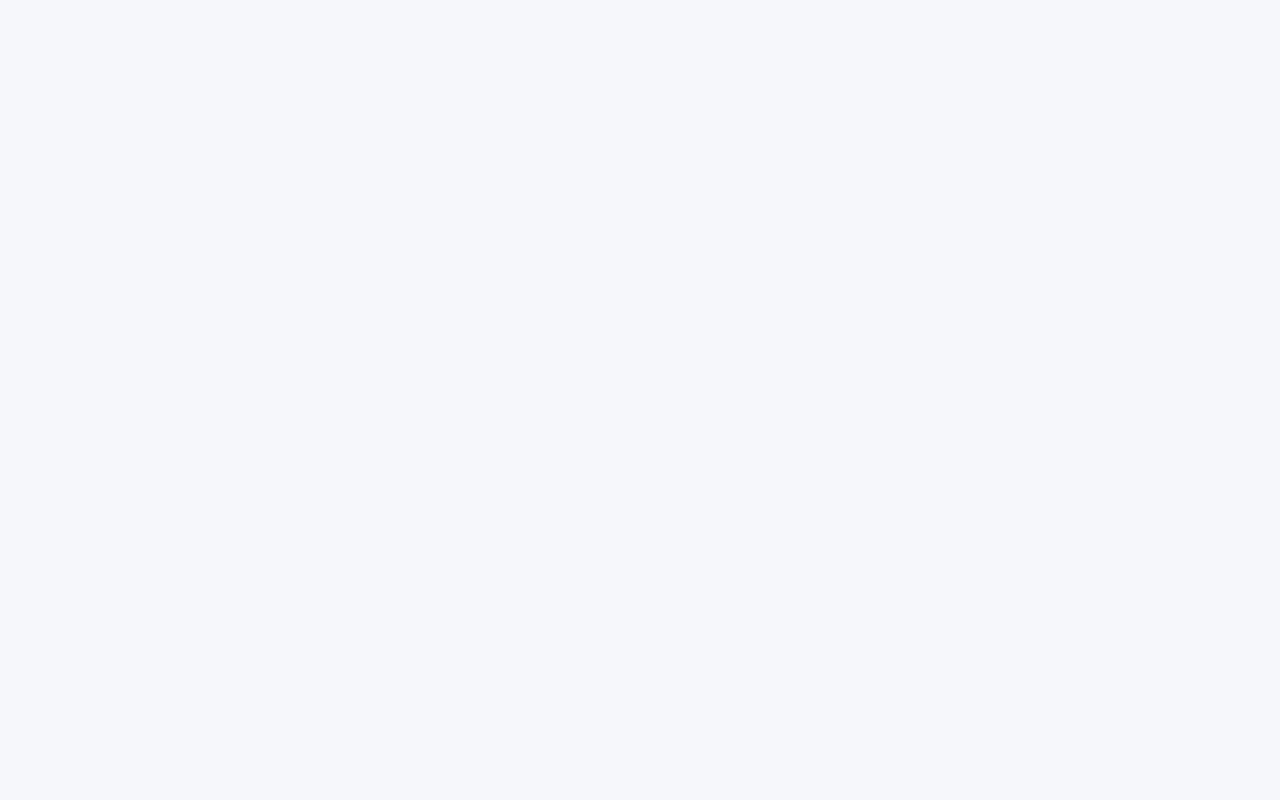
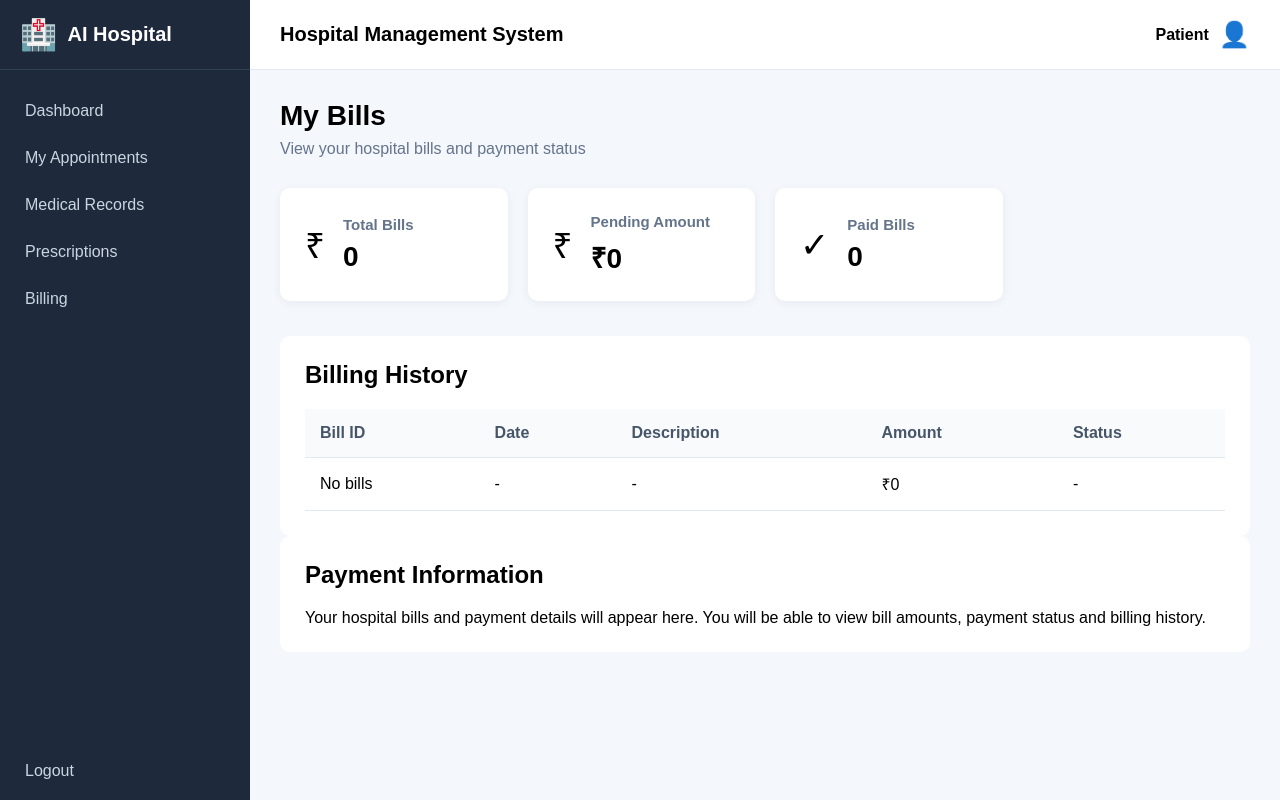
Before and after one commit to AI-Hospital-Team/Ai-Powered-Smart-Hospital-Management-System, a React app in the folder frontend/: page /patient/bills in a window 1280 px wide. Before the commit this address had no page. Built offline with nearby package versions, Linux system fonts and the light colour scheme; sample sign-in values are in the browser's storage; the HTML template or start-up script is replaced by a standard one.

Commit message:
Add patient bills page

```diff
--- a/frontend/src/App.jsx
+++ b/frontend/src/App.jsx
@@ -10,6 +10,7 @@ import BookAppointment from "./pages/Patient/BookAppointment/BookAppointment";
 import MedicalRecords from "./pages/Patient/MedicalRecords/MedicalRecords";
 import Prescriptions from "./pages/Patient/Prescriptions/Prescriptions";
 import Profile from "./pages/Patient/Profile/Profile";
+import Bills from "./pages/Patient/Bills/Bills";
 import ProtectedRoute from "./components/ProtectedRoute";
 
 function App() {
@@ -87,6 +88,12 @@ function App() {
             element={<Profile />}
           />
 
+          {/* Patient Bills */}
+          <Route
+            path="bills"
+            element={<Bills />}
+          />
+
         </Route>
 
       </Routes>
--- /dev/null
+++ b/frontend/src/pages/Patient/Bills/Bills.css
@@ -0,0 +1,44 @@
+.bills-page {
+  padding: 0;
+}
+
+.bills-page .dashboard-cards {
+  margin-bottom: 24px;
+}
+
+.bills-page .dashboard-card {
+  min-height: 90px;
+}
+
+.bills-page .dashboard-section {
+  margin-bottom: 24px;
+}
+
+.bills-page table {
+  width: 100%;
+  border-collapse: collapse;
+}
+
+.bills-page th,
+.bills-page td {
+  padding: 12px;
+  text-align: left;
+}
+
+.bills-page th {
+  font-weight: 600;
+}
+
+@media (max-width: 768px) {
+  .bills-page .dashboard-cards {
+    grid-template-columns: 1fr;
+  }
+
+  .bills-page .table-container {
+    overflow-x: auto;
+  }
+
+  .bills-page table {
+    min-width: 700px;
+  }
+}
--- /dev/null
+++ b/frontend/src/pages/Patient/Bills/Bills.jsx
@@ -0,0 +1,86 @@
+function Bills() {
+  return (
+    <div className="bills-page">
+
+      <div className="page-header">
+        <div>
+          <h1>My Bills</h1>
+          <p>View your hospital bills and payment status</p>
+        </div>
+      </div>
+
+      <div className="dashboard-cards">
+
+        <div className="dashboard-card">
+          <div className="card-icon">₹</div>
+          <div>
+            <h3>Total Bills</h3>
+            <p>0</p>
+          </div>
+        </div>
+
+        <div className="dashboard-card">
+          <div className="card-icon">₹</div>
+          <div>
+            <h3>Pending Amount</h3>
+            <p>₹0</p>
+          </div>
+        </div>
+
+        <div className="dashboard-card">
+          <div className="card-icon">✓</div>
+          <div>
+            <h3>Paid Bills</h3>
+            <p>0</p>
+          </div>
+        </div>
+
+      </div>
+
+      <div className="dashboard-section">
+
+        <h2>Billing History</h2>
+
+        <div className="table-container">
+          <table>
+            <thead>
+              <tr>
+                <th>Bill ID</th>
+                <th>Date</th>
+                <th>Description</th>
+                <th>Amount</th>
+                <th>Status</th>
+              </tr>
+            </thead>
+
+            <tbody>
+              <tr>
+                <td>No bills</td>
+                <td>-</td>
+                <td>-</td>
+                <td>₹0</td>
+                <td>-</td>
+              </tr>
+            </tbody>
+          </table>
+        </div>
+
+      </div>
+
+      <div className="dashboard-section">
+
+        <h2>Payment Information</h2>
+
+        <p>
+          Your hospital bills and payment details will appear here.
+          You will be able to view bill amounts, payment status and
+          billing history.
+        </p>
+
+      </div>
+
+    </div>
+  );
+}
+
+export default Bills;
```
